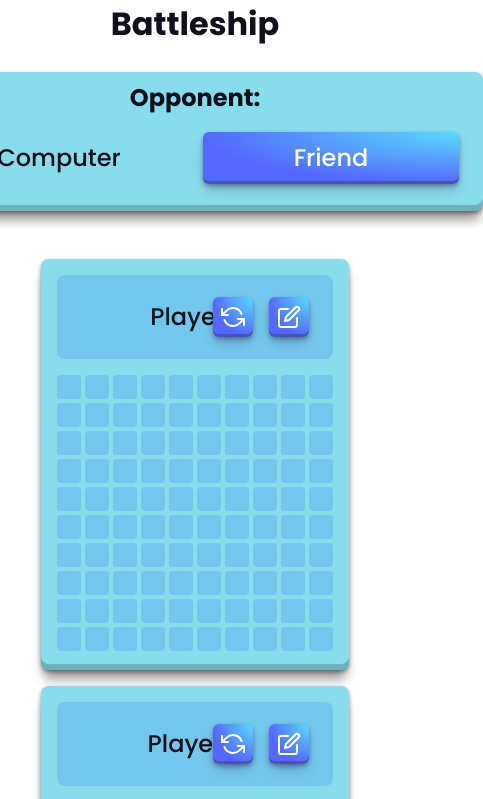
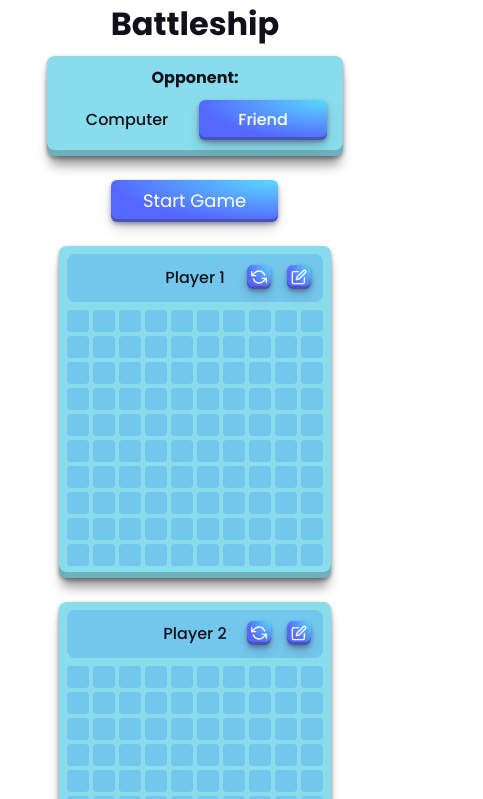
Before and after one commit to shamblonaut/battleship, a website built with webpack: page src/html/index.html in a window 390 px wide. Both pictures are taken after a click on the element "Friend". Shown: the top 799 px of the page, 483 px wide, since content can reach past the window. Built offline with nearby package versions, Linux system fonts and the light colour scheme.

Commit message:
Fix mobile styling again

```diff
--- a/src/dom/controls.js
+++ b/src/dom/controls.js
@@ -16,6 +16,8 @@ export function setupControls(game) {
   const slider = document.querySelector(".slider");
 
   computerOpponentButton.addEventListener("click", () => {
+    if (!slider.classList.contains("slider-right")) return;
+
     slider.classList.remove("slider-right");
     game.changeMode(
       createPlayer("Player", PlayerType.HUMAN, 10),
@@ -23,8 +25,9 @@ export function setupControls(game) {
     );
   });
   friendOpponentButton.addEventListener("click", () => {
+    if (slider.classList.contains("slider-right")) return;
+
     slider.classList.add("slider-right");
-
     game.changeMode(
       createPlayer("Player 1", PlayerType.HUMAN, 10),
       createPlayer("Player 2", PlayerType.HUMAN, 10),
--- a/src/dom/game.js
+++ b/src/dom/game.js
@@ -30,7 +30,7 @@ export function setupGame(playerOne, playerTwo) {
       document.querySelector(".reset").classList.remove("hidden");
       document.querySelector(".info").classList.remove("hidden");
       document.querySelector(".opponent").classList.add("hidden");
-      document.querySelector("#root").classList.add("attack-allowed");
+      document.querySelector("#root").classList.add("in-progress");
 
       document.querySelectorAll(".board-controls").forEach((boardControls) => {
         boardControls.classList.add("hidden");
@@ -47,6 +47,7 @@ export function setupGame(playerOne, playerTwo) {
       document.querySelector(".reset").classList.add("hidden");
       document.querySelector(".info").classList.add("hidden");
       document.querySelector(".opponent").classList.remove("hidden");
+      document.querySelector("#root").classList.remove("in-progress");
       document.querySelector("#root").classList.remove("attack-allowed");
 
       document.querySelectorAll(".edit-board").forEach((editButton) => {
@@ -185,7 +186,8 @@ function createGameOverScreen(currentPlayer, nextPlayer, game) {
   resetButton.addEventListener("click", () => game.reset());
   gameOverScreen.appendChild(resetButton);
 
-  document.querySelector(".passing-screen").remove();
+  const passingScreen = document.querySelector(".passing-screen");
+  if (passingScreen) passingScreen.remove();
 
   return gameOverScreen;
 }
--- a/src/styles/index.css
+++ b/src/styles/index.css
@@ -8,6 +8,12 @@
   --cell-size: 40px;
   --cell-border-radius: 4px;
   --cell-background: #74c7ec;
+}
+
+*::after {
+  display: flex;
+  justify-content: center;
+  align-items: center;
 }
 
 #root {
@@ -75,10 +81,59 @@ header {
   font-weight: 700;
 }
 
-*::after {
-  display: flex;
-  justify-content: center;
+.opponent {
+  margin: 16px;
+  padding-left: 16px;
+  padding-right: 16px;
+  text-align: center;
+  font-size: 1.5rem;
+  font-weight: 700;
+}
+
+.opponent > p {
+  padding: 8px;
+}
+
+.opponent .options {
+  display: grid;
+  grid-template-columns: 1fr 1fr;
+  justify-items: center;
   align-items: center;
+  padding: 8px;
+  grid-gap: 16px;
+  background-color: var(--board-background);
+  border-radius: 8px;
+  position: relative;
+}
+
+.options p {
+  width: 256px;
+  text-align: center;
+  padding: 8px 0;
+  border-radius: 8px;
+  cursor: pointer;
+  font-weight: 500;
+  z-index: 2;
+}
+
+.slider:not(.slider-right) ~ .opponent-computer,
+.slider.slider-right ~ .opponent-friend {
+  color: #fff;
+}
+
+.options .slider {
+  position: absolute;
+  left: 8px;
+  top: 8px;
+  width: 256px;
+  height: calc(100% - 16px);
+  z-index: 1;
+
+  transition: transform ease-in-out 200ms;
+}
+
+.slider.slider-right {
+  transform: translateX(calc(100% + 16px));
 }
 
 .boards {
@@ -206,10 +261,6 @@ header {
   background-color: #eba0ac;
 }
 
-/* .attack-allowed:not(.passing) .board:not(.active):not(.computer) .cell.empty */
-
-/* (.active ~ :not(.active)) .cell.ship */
-
 .board.editing .cell.ship.moving {
   background-color: #fab387;
 }
@@ -312,69 +363,48 @@ header {
   font-weight: 700;
 }
 
+@media (max-width: 600px) {
+  header {
+    font-size: 2rem;
+  }
+
   .opponent {
-  margin: 16px;
-  padding-left: 16px;
-  padding-right: 16px;
-  text-align: center;
-  font-size: 1.5rem;
-  font-weight: 700;
+    order: 1;
+    margin: 8px;
+    padding: 8px;
+    font-size: 1rem;
   }
 
   .opponent > p {
-  padding: 8px 0;
+    padding: 2px;
   }
 
   .opponent .options {
-  display: grid;
-  grid-template-columns: 1fr 1fr;
-  justify-items: center;
-  align-items: center;
-  padding: 8px;
-  grid-gap: 16px;
-  background-color: var(--board-background);
-  border-radius: 8px;
-  position: relative;
+    grid-gap: 8px;
   }
 
   .options p {
-  width: 256px;
-  text-align: center;
-  padding: 8px 0;
-  border-radius: 8px;
-  cursor: pointer;
-  font-weight: 500;
-  z-index: 2;
-}
-
-.slider:not(.slider-right) ~ .opponent-computer,
-.slider.slider-right ~ .opponent-friend {
-  color: #fff;
+    width: 128px;
   }
 
   .options .slider {
-  position: absolute;
-  left: 8px;
-  top: 8px;
-  width: 256px;
-  height: calc(100% - 16px);
-  z-index: 1;
-
-  transition: transform ease-in-out 200ms;
+    width: 128px;
   }
 
   .slider.slider-right {
-  transform: translateX(calc(100% + 16px));
+    transform: translateX(calc(100% + 8px));
   }
 
-@media (max-width: 600px) {
-  header {
-    font-size: 2rem;
-    margin-bottom: 8px;
+  .controls {
+    margin: 16px;
+    order: 2;
   }
 
-  .boards:not(.hidden),
-  .controls:not(.hidden),
+  .in-progress .controls {
+    order: 4;
+  }
+
+  .boards,
   .info:not(.hidden) {
     grid-template-columns: 1fr;
     grid-template-rows: 1fr 1fr;
@@ -382,12 +412,70 @@ header {
   }
 
   .boards {
-    margin-bottom: 16px;
+    order: 3;
+    margin-top: 4px;
+  }
+
+  .board {
+    margin: 4px;
+    padding: 8px;
+    padding-bottom: 12px;
+  }
+
+  .game-over-screen,
+  .passing-screen {
+    left: 8px;
+    top: 8px;
+    width: calc(100% - 16px);
+    height: calc(100% - 16px);
+  }
+
+  .board-header {
+    padding: calc(var(--grid-gap));
+    margin-bottom: 8px;
+  }
+
+  .player-name,
+  .player-name-input {
+    font-size: 1rem;
+  }
+
+  .player-name-input {
+    width: 150px;
+  }
+
+  .board-controls {
+    right: 4px;
+  }
+
+  .board-controls button {
+    padding: 4px;
+  }
+
+  .board-controls img {
+    width: 16px;
+    height: auto;
+  }
+
+  .board.active {
+    transform: translateY(-2px);
   }
 
   .cell {
-    width: 24px;
-    height: 24px;
+    width: 22px;
+    height: 22px;
+  }
+
+  .attack-allowed .active .cell.empty:hover,
+  .attack-allowed .active .cell.ship:hover {
+    box-shadow: none;
+    transform: none;
+  }
+
+  .attack-allowed .active .cell.empty:active,
+  .attack-allowed .active .cell.ship:active {
+    box-shadow: none;
+    transform: none;
   }
 
   .cell.miss::after {
@@ -404,11 +492,13 @@ header {
     padding-bottom: 12px;
   }
 
-  .info {
+  .info:not(.hidden) {
     position: relative;
+    margin-bottom: 16px;
   }
 
   .info p {
     position: absolute;
+    font-size: 1.25rem;
   }
 }
```
Also changed, not shown: dist/bundle.js, dist/main.css. Lines whose indentation alone changed are shown as unchanged.
